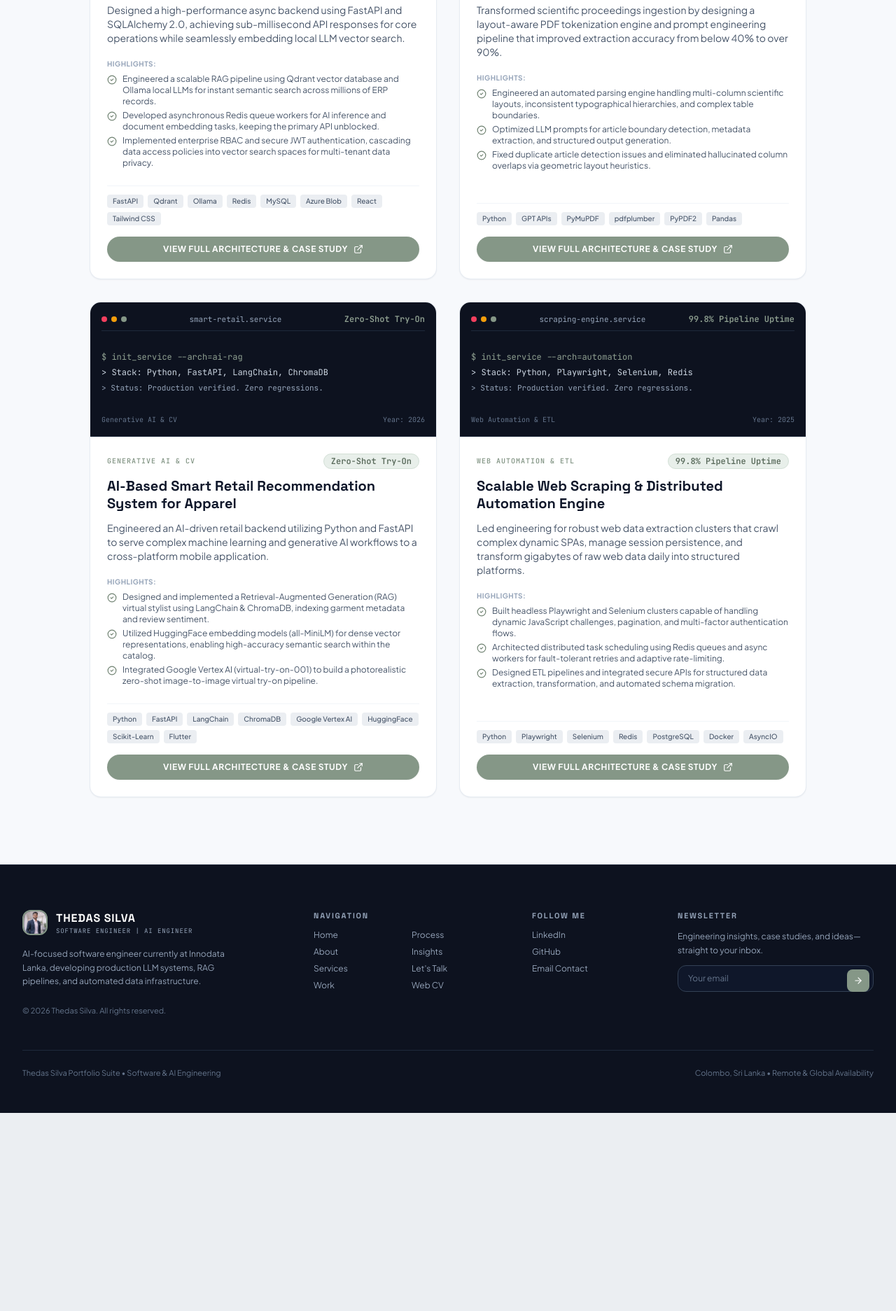
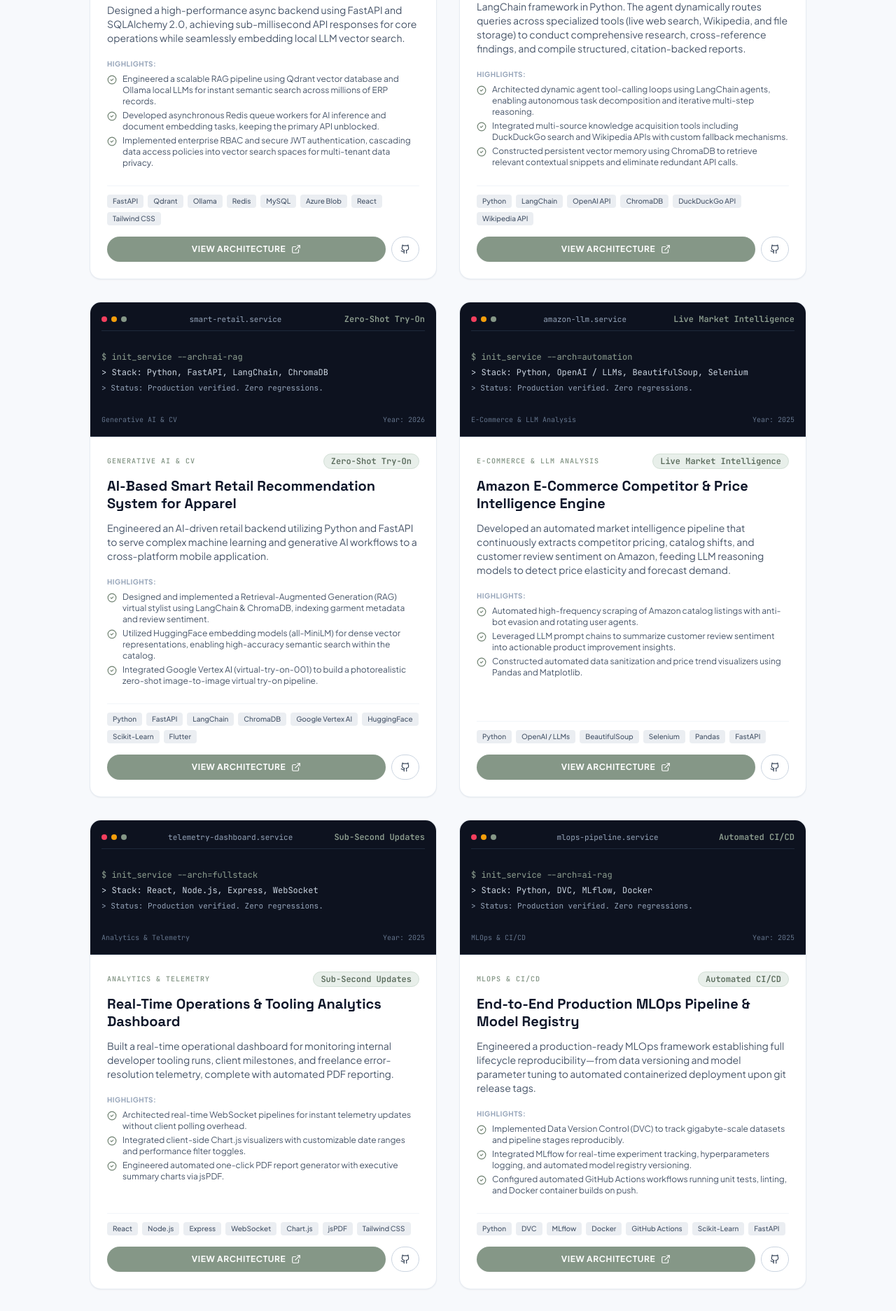
Before and after one commit to thedasss/developer-portfolio, a React (Vite) app: page /work in a window 1280 px wide. Shown: the part 800-2673 px from the top of the page at 70% size. Before the commit the page ends 2390 px from the top, so only its background shows below. Built offline with nearby package versions, Linux system fonts and the light colour scheme.

Commit message:
feat: replace Embase project with GitHub projects and add direct repository links

```diff
--- a/src/data/portfolioData.js
+++ b/src/data/portfolioData.js
@@ -212,6 +212,7 @@ export const PROJECTS = [
     categoryLabel: "Enterprise AI & RAG",
     tagline: "Sub-millisecond async backend with on-premise vector semantic search across enterprise records.",
     metric: "Sub-ms Latency",
+    githubUrl: "https://github.com/thedasss/SmartERP",
     techStack: ["FastAPI", "Qdrant", "Ollama", "Redis", "MySQL", "Azure Blob", "React", "Tailwind CSS"],
     summary: "Designed a high-performance async backend using FastAPI and SQLAlchemy 2.0, achieving sub-millisecond API responses for core operations while seamlessly embedding local LLM vector search.",
     highlights: [
@@ -230,34 +231,30 @@ FastAPI Async Gateway (JWT Auth + Multi-Tenant RBAC)
        └─► Ollama Local LLMs (On-Premises Contextual Summarization)`
   },
   {
-    id: "embase",
-    title: "Embase Conference AI Article Extraction System",
+    id: "ai-agent",
+    title: "Autonomous AI Research Agent & RAG Pipeline",
     year: "2026",
-    category: "automation",
-    categoryLabel: "Document AI & Extraction",
-    tagline: "AI-powered parsing pipeline extracting conference proceedings from large multi-column PDFs.",
-    metric: "40% ➔ 90%+ Accuracy",
-    techStack: ["Python", "GPT APIs", "PyMuPDF", "pdfplumber", "PyPDF2", "Pandas"],
-    summary: "Transformed scientific proceedings ingestion by designing a layout-aware PDF tokenization engine and prompt engineering pipeline that improved extraction accuracy from below 40% to over 90%.",
+    category: "ai-rag",
+    categoryLabel: "Agentic AI & RAG",
+    tagline: "Autonomous multi-tool research agent using LangChain, OpenAI APIs, and automated document synthesis.",
+    metric: "Multi-Tool Agent",
+    githubUrl: "https://github.com/thedasss/AI_AGENT_Python-OPENAI",
+    techStack: ["Python", "LangChain", "OpenAI API", "ChromaDB", "DuckDuckGo API", "Wikipedia API"],
+    summary: "Engineered an autonomous research assistant built on the LangChain framework in Python. The agent dynamically routes queries across specialized tools (live web search, Wikipedia, and file storage) to conduct comprehensive research, cross-reference findings, and compile structured, citation-backed reports.",
     highlights: [
-      "Engineered an automated parsing engine handling multi-column scientific layouts, inconsistent typographical hierarchies, and complex table boundaries.",
-      "Optimized LLM prompts for article boundary detection, metadata extraction, and structured output generation.",
-      "Fixed duplicate article detection issues and eliminated hallucinated column overlaps via geometric layout heuristics.",
-      "Built Pandas validation pipelines to enforce metadata integrity before downstream production database loading."
+      "Architected dynamic agent tool-calling loops using LangChain agents, enabling autonomous task decomposition and iterative multi-step reasoning.",
+      "Integrated multi-source knowledge acquisition tools including DuckDuckGo search and Wikipedia APIs with custom fallback mechanisms.",
+      "Constructed persistent vector memory using ChromaDB to retrieve relevant contextual snippets and eliminate redundant API calls.",
+      "Automated structured report generation, exporting publication-ready Markdown summaries with inline citations and key takeaways."
     ],
-    architecture: `Multi-Column Scientific PDF Proceedings (100+ Pages)
+    architecture: `User Research Query / Objective
        │
        ▼
-PyMuPDF / pdfplumber Spatial Tokenizer
-       │
-       ▼
-Layout Boundary & Typographical Heuristic Parser
-       │
-       ▼
-LLM Extraction Chain with Strict JSON Schema Enforcement
-       │
-       ▼
-Pandas Deduplication & Validation Pipeline ➔ Production DB / JSON`
+LangChain Agent Orchestrator (Reasoning & Tool Selection Engine)
+       ├─► DuckDuckGo Search Tool (Real-Time Web Intelligence)
+       ├─► Wikipedia Knowledge Tool (Encyclopedic Deep Context)
+       ├─► ChromaDB Vector Store (Persistent Contextual Memory)
+       └─► Document Synthesis Engine (Structured Markdown Output)`
   },
   {
     id: "smart-retail",
@@ -267,6 +264,7 @@ Pandas Deduplication & Validation Pipeline ➔ Production DB / JSON`
     categoryLabel: "Generative AI & CV",
     tagline: "Conversational RAG virtual stylist with zero-shot virtual try-on and predictive sizing models.",
     metric: "Zero-Shot Try-On",
+    githubUrl: "https://github.com/thedasss/R26-IT-060",
     techStack: ["Python", "FastAPI", "LangChain", "ChromaDB", "Google Vertex AI", "HuggingFace", "Scikit-Learn", "Flutter"],
     summary: "Engineered an AI-driven retail backend utilizing Python and FastAPI to serve complex machine learning and generative AI workflows to a cross-platform mobile application.",
     highlights: [
@@ -284,31 +282,142 @@ FastAPI Core AI Gateway
        └─► Scikit-Learn Models (Cascaded Random Forest & XGBoost Sizing Regressors)`
   },
   {
-    id: "scraping-engine",
-    title: "Scalable Web Scraping & Distributed Automation Engine",
+    id: "amazon-llm",
+    title: "Amazon E-Commerce Competitor & Price Intelligence Engine",
     year: "2025",
     category: "automation",
-    categoryLabel: "Web Automation & ETL",
-    tagline: "High-resilience scraping cluster bypassing dynamic anti-bot protection and feeding automated ETL pipelines.",
-    metric: "99.8% Pipeline Uptime",
-    techStack: ["Python", "Playwright", "Selenium", "Redis", "PostgreSQL", "Docker", "AsyncIO"],
-    summary: "Led engineering for robust web data extraction clusters that crawl complex dynamic SPAs, manage session persistence, and transform gigabytes of raw web data daily into structured platforms.",
+    categoryLabel: "E-Commerce & LLM Analysis",
+    tagline: "Market intelligence pipeline extracting competitor pricing to feed LLM elasticity analysis.",
+    metric: "Live Market Intelligence",
+    githubUrl: "https://github.com/thedasss/Amazon_Price-Competitor_Analysis_LLM-main",
+    techStack: ["Python", "OpenAI / LLMs", "BeautifulSoup", "Selenium", "Pandas", "FastAPI"],
+    summary: "Developed an automated market intelligence pipeline that continuously extracts competitor pricing, catalog shifts, and customer review sentiment on Amazon, feeding LLM reasoning models to detect price elasticity and forecast demand.",
     highlights: [
-      "Built headless Playwright and Selenium clusters capable of handling dynamic JavaScript challenges, pagination, and multi-factor authentication flows.",
-      "Architected distributed task scheduling using Redis queues and async workers for fault-tolerant retries and adaptive rate-limiting.",
-      "Designed ETL pipelines and integrated secure APIs for structured data extraction, transformation, and automated schema migration.",
-      "Optimized automation with structured logging, error handling, scheduling, and monitoring for maximum scalability and reliability."
+      "Automated high-frequency scraping of Amazon catalog listings with anti-bot evasion and rotating user agents.",
+      "Leveraged LLM prompt chains to summarize customer review sentiment into actionable product improvement insights.",
+      "Constructed automated data sanitization and price trend visualizers using Pandas and Matplotlib.",
+      "Exposed analytical endpoints via FastAPI to query competitor benchmarks programmatically."
     ],
-    architecture: `Target Dynamic Websites & SPAs
+    architecture: `Amazon Product Catalog & Pricing
        │
        ▼
-Distributed Playwright / Selenium Workers (Dockerized)
+Selenium / BeautifulSoup Automated Crawler (User-Agent Rotation)
        │
        ▼
-Anti-Detection & Session Rotation Layer
+Pandas Data Cleaning & Price Elasticity Modeling
        │
        ▼
-Async Redis Queue ➔ ETL Transformation Pipeline ➔ PostgreSQL Analytics`
+LLM Sentiment & Competitive Positioning Synthesizer ➔ Analytical Dashboard`
+  },
+  {
+    id: "telemetry-dashboard",
+    title: "Real-Time Operations & Tooling Analytics Dashboard",
+    year: "2025",
+    category: "fullstack",
+    categoryLabel: "Analytics & Telemetry",
+    tagline: "Live telemetry dashboard tracking developer tooling execution and freelance milestones with automated PDF exports.",
+    metric: "Sub-Second Updates",
+    githubUrl: "https://github.com/thedasss/DashBoard_project",
+    techStack: ["React", "Node.js", "Express", "WebSocket", "Chart.js", "jsPDF", "Tailwind CSS"],
+    summary: "Built a real-time operational dashboard for monitoring internal developer tooling runs, client milestones, and freelance error-resolution telemetry, complete with automated PDF reporting.",
+    highlights: [
+      "Architected real-time WebSocket pipelines for instant telemetry updates without client polling overhead.",
+      "Integrated client-side Chart.js visualizers with customizable date ranges and performance filter toggles.",
+      "Engineered automated one-click PDF report generator with executive summary charts via jsPDF.",
+      "Implemented responsive mobile and desktop dark/light mode interfaces with Tailwind CSS."
+    ],
+    architecture: `Tooling & Freelance Issue Loggers
+       │
+       ▼
+Node.js / Express WebSocket Telemetry Gateway
+       │
+       ▼
+React Real-Time Visualizer ➔ Interactive Charts & One-Click PDF Reports`
+  },
+  {
+    id: "mlops-pipeline",
+    title: "End-to-End Production MLOps Pipeline & Model Registry",
+    year: "2025",
+    category: "ai-rag",
+    categoryLabel: "MLOps & CI/CD",
+    tagline: "Reproducible machine learning pipeline with DVC data versioning, MLflow tracking, and GitHub Actions CI/CD.",
+    metric: "Automated CI/CD",
+    githubUrl: "https://github.com/thedasss/MLOps-End-to-End-Project-Setup-with-GitHub",
+    techStack: ["Python", "DVC", "MLflow", "Docker", "GitHub Actions", "Scikit-Learn", "FastAPI"],
+    summary: "Engineered a production-ready MLOps framework establishing full lifecycle reproducibility—from data versioning and model parameter tuning to automated containerized deployment upon git release tags.",
+    highlights: [
+      "Implemented Data Version Control (DVC) to track gigabyte-scale datasets and pipeline stages reproducibly.",
+      "Integrated MLflow for real-time experiment tracking, hyperparameters logging, and automated model registry versioning.",
+      "Configured automated GitHub Actions workflows running unit tests, linting, and Docker container builds on push.",
+      "Containerized inference endpoints using FastAPI and Docker for effortless deployment across cloud environments."
+    ],
+    architecture: `Raw Datasets & Feature Engineering
+       │
+       ▼
+DVC Versioned Data Pipelines ➔ Scikit-Learn Model Training
+       │
+       ▼
+MLflow Experiment Tracking & Production Model Registry
+       │
+       ▼
+GitHub Actions CI/CD ➔ Dockerized FastAPI Inference Container`
+  },
+  {
+    id: "hospital-microservices",
+    title: "Hospital Management Microservices Platform (MTIT)",
+    year: "2024",
+    category: "fullstack",
+    categoryLabel: "Microservices & Cloud",
+    tagline: "Distributed hospital management system featuring Netflix Eureka service discovery and Docker containers.",
+    metric: "Fault-Tolerant Microservices",
+    githubUrl: "https://github.com/thedasss/MTIT_Microservice",
+    techStack: ["Java", "Spring Boot", "Netflix Eureka", "Docker", "React", "MongoDB", "REST APIs"],
+    summary: "Architected a scalable, modular hospital management platform separating patient intake, appointment scheduling, billing, and pharmacy operations into isolated Spring Boot microservices.",
+    highlights: [
+      "Designed dynamic service discovery and load balancing using Netflix Eureka and Spring Cloud Gateway.",
+      "Containerized all microservices and databases with Docker Compose for seamless local and cloud orchestration.",
+      "Built resilient inter-service communication with circuit breaker patterns and unified error handling.",
+      "Delivered a modern React management frontend consuming consolidated API gateway endpoints."
+    ],
+    architecture: `React Hospital Administration Portal
+       │
+       ▼
+Spring Cloud API Gateway (Routing & JWT Security)
+       │
+       ▼
+Netflix Eureka Service Discovery Registry
+       ├─► Patient Service (Spring Boot + MongoDB)
+       ├─► Appointment Service (Spring Boot + MySQL)
+       ├─► Billing & Invoice Service (Spring Boot)
+       └─► Pharmacy Inventory Service (Spring Boot)`
+  },
+  {
+    id: "bash-log-analyzer",
+    title: "Automated System Log Scanner & Anomaly Detector",
+    year: "2024",
+    category: "automation",
+    categoryLabel: "DevOps & Automation",
+    tagline: "High-speed shell script parsing gigabytes of server logs to detect critical errors and generate audit reports.",
+    metric: "100% Automated Audit",
+    githubUrl: "https://github.com/thedasss/---Bash-Log-Analyzer",
+    techStack: ["Bash", "Linux", "Regex", "Awk", "Sed", "Cron", "Systemd"],
+    summary: "Built a robust shell scripting automation tool that scans Linux server and application logs, identifies recurring crash signatures and unauthorized access attempts, and generates structured diagnostic reports.",
+    highlights: [
+      "Optimized regex token matching using native Awk and Sed for rapid scanning of multi-gigabyte log archives.",
+      "Configured scheduled cron execution with automated threshold alerts for 5xx errors and repeated login failures.",
+      "Generated formatted executive summary reports with error severity counts, timestamps, and offending IP addresses.",
+      "Designed with zero external dependencies to ensure plug-and-play execution across any POSIX-compliant Linux environment."
+    ],
+    architecture: `Server Log Streams (/var/log/nginx, /var/log/syslog, app.log)
+       │
+       ▼
+Bash Log Analyzer Engine (Cron Scheduled / Daemon)
+       │
+       ▼
+Awk & Sed Regex Filter & Anomaly Pattern Recognition
+       │
+       ▼
+Automated HTML/Markdown Audit Report & Incident Alert Notification`
   }
 ];
 
--- a/src/pages/WorkPage.jsx
+++ b/src/pages/WorkPage.jsx
@@ -1,11 +1,12 @@
 import React, { useState } from 'react';
-import { ExternalLink, CheckCircle2 } from 'lucide-react';
+import { ExternalLink, CheckCircle2, Github } from 'lucide-react';
 import { PROJECTS } from '../data/portfolioData';
 
 const CATEGORIES = [
   { id: 'all', label: 'All Projects' },
   { id: 'ai-rag', label: 'AI & RAG Systems' },
-  { id: 'automation', label: 'Automation & Scraping' }
+  { id: 'automation', label: 'Automation & Scraping' },
+  { id: 'fullstack', label: 'Full-Stack & Cloud' }
 ];
 
 export default function WorkPage({ onSelectProject }) {
@@ -141,13 +142,27 @@ export default function WorkPage({ onSelectProject }) {
                   ))}
                 </div>
 
-                <button
-                  onClick={() => onSelectProject(project)}
-                  className="w-full inline-flex items-center justify-center gap-2 py-2.5 rounded-full bg-[#859787] hover:bg-[#748776] text-white text-xs font-bold uppercase tracking-wider shadow-sm transition-all hover:-translate-y-0.5"
-                >
-                  <span>VIEW FULL ARCHITECTURE & CASE STUDY</span>
-                  <ExternalLink className="w-3.5 h-3.5" />
-                </button>
+                <div className="flex items-center gap-2">
+                  <button
+                    onClick={() => onSelectProject(project)}
+                    className="flex-1 inline-flex items-center justify-center gap-2 py-2.5 rounded-full bg-[#859787] hover:bg-[#748776] text-white text-xs font-bold uppercase tracking-wider shadow-sm transition-all hover:-translate-y-0.5"
+                  >
+                    <span>VIEW ARCHITECTURE</span>
+                    <ExternalLink className="w-3.5 h-3.5" />
+                  </button>
+
+                  {project.githubUrl && (
+                    <a
+                      href={project.githubUrl}
+                      target="_blank"
+                      rel="noopener noreferrer"
+                      className="inline-flex items-center gap-1.5 px-3 py-2.5 rounded-full border border-slate-300 dark:border-white/10 text-slate-700 dark:text-slate-300 hover:text-white hover:bg-[#859787] hover:border-[#859787] text-xs font-bold uppercase tracking-wider transition-all"
+                      title="View GitHub Repository"
+                    >
+                      <Github className="w-3.5 h-3.5" />
+                    </a>
+                  )}
+                </div>
               </div>
 
             </div>
```
Also changed, not shown: src/components/CVModal.jsx (+6 -5 lines), src/components/FeaturedWork.jsx (+20 -11 lines), src/components/ProjectModal.jsx (+15 -2 lines), src/pages/CVPage.jsx (+6 -5 lines), 1 other file (tests, documents, lock files or other folders).
